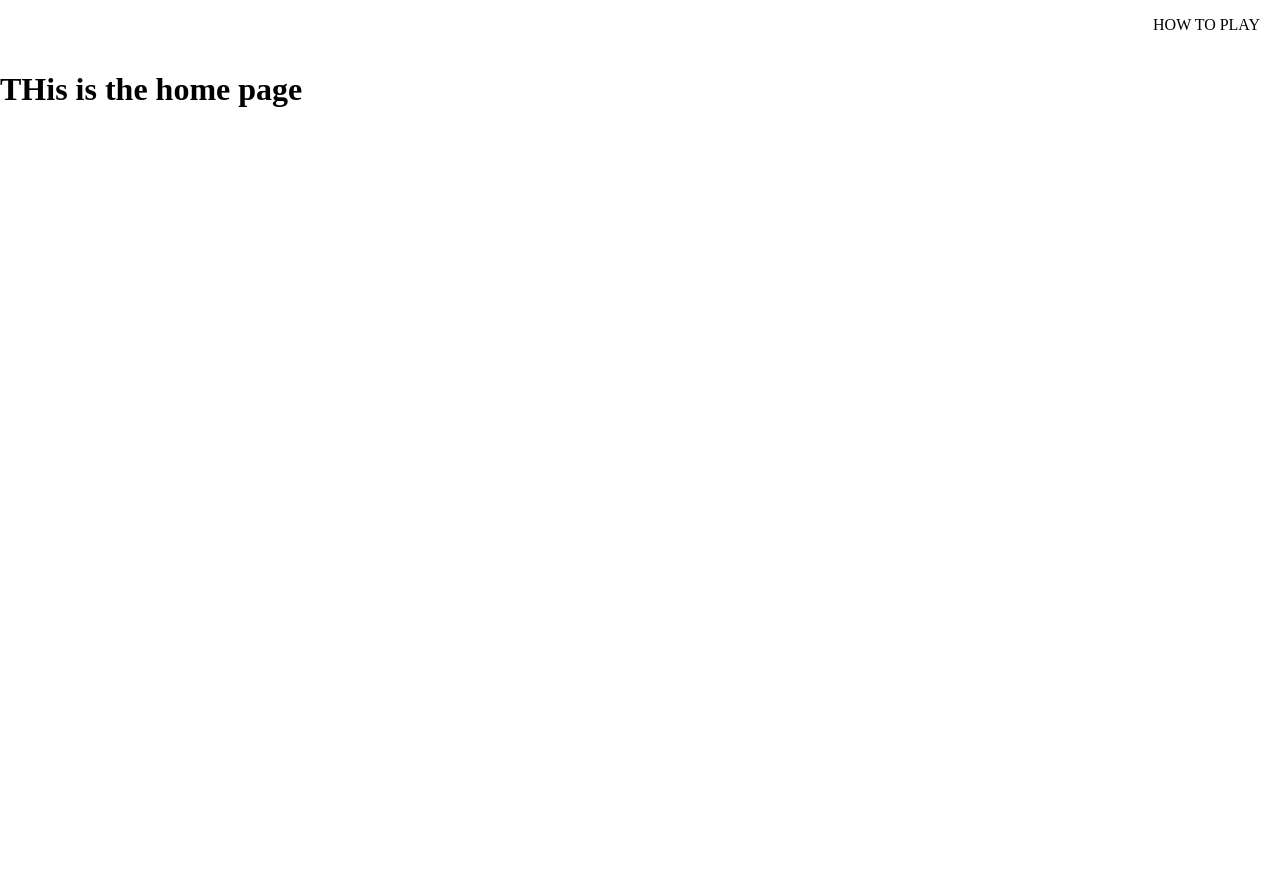
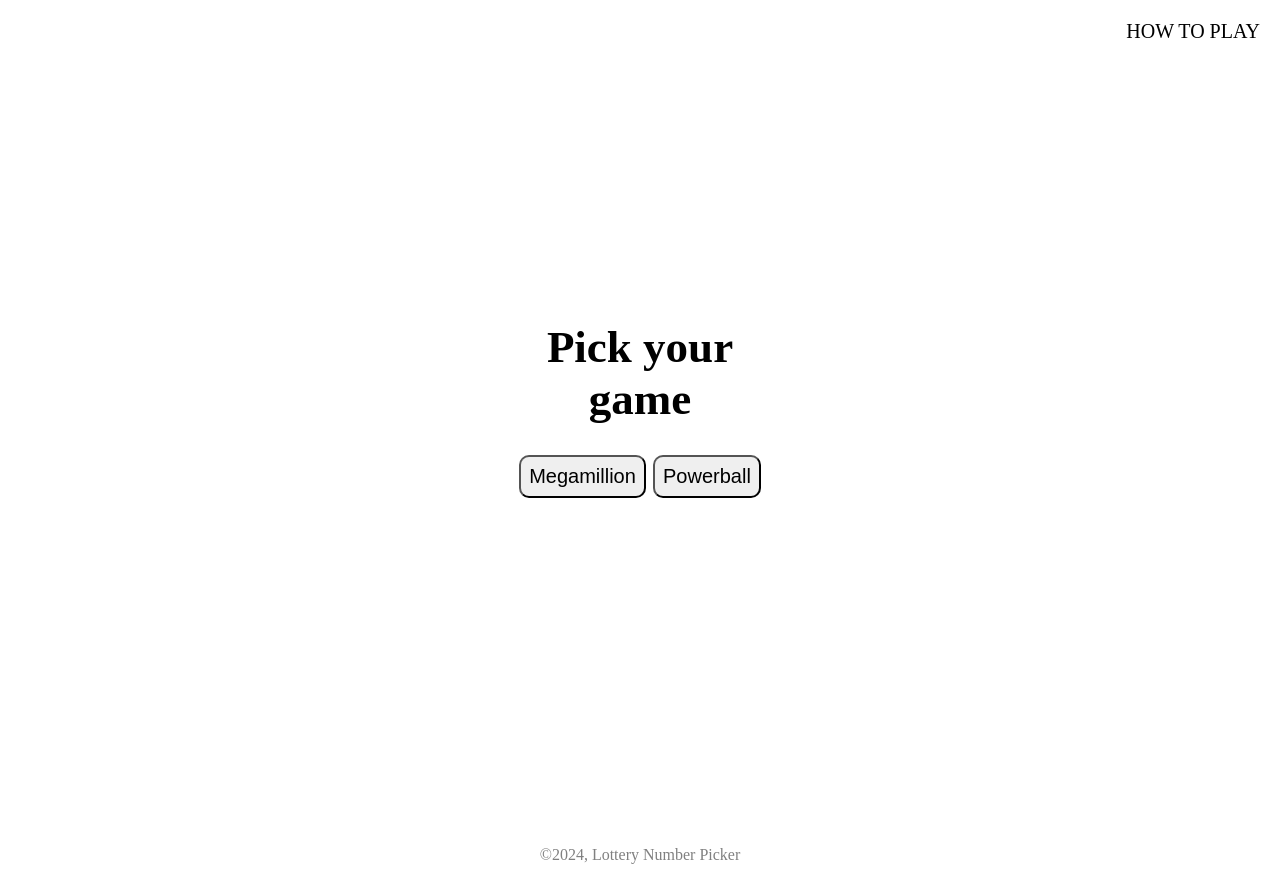
Before and after one commit to kendayao/lottery-number-picker, a React (Create React App) app: page / in a window 1280 px wide. Before the commit the page ends 800 px from the top, so only its background shows below. Built offline with nearby package versions, Linux system fonts and the light colour scheme.

Commit message:
styled footer, home, navigation

```diff
--- a/src/App.js
+++ b/src/App.js
@@ -5,16 +5,22 @@
 import Home from './routes/Home';
 import MegaMillion from './routes/MegaMillion';
 import Powerball from './routes/Powerball';
+import Footer from './components/Footer'
 
 function App() {
   return (
+    <div>
    <Routes>
     <Route path='/' element={<Navigation/>}>
       <Route index element={<Home/>}/>
       <Route path='powerball' element={<Powerball/>}/>
       <Route path='megamillion' element={<MegaMillion/>}/>
+
     </Route>
+
    </Routes>
+   <Footer/>
+   </div>
   );
 }
 
--- a/src/components/Footer.css
+++ b/src/components/Footer.css
@@ -0,0 +1,11 @@
+.footer{
+   text-align: center;
+
+   height: 50px;
+   margin-top: 200px;
+}
+
+.footer p {
+    padding-top: 20px;
+    color: rgb(128, 128, 128);
+}
--- a/src/components/Footer.js
+++ b/src/components/Footer.js
@@ -3,6 +3,14 @@
 
 function Footer(){
 
+    var date = new Date();
+    var year=date.getFullYear();
+
+    return(
+        <div className='footer'>
+            <p>&#169;{year}, Lottery Number Picker</p>
+        </div>
+    )
 }
 
 export default Footer
--- a/src/routes/Home.css
+++ b/src/routes/Home.css
@@ -0,0 +1,29 @@
+.home{
+margin-bottom: 100px;
+margin-top: 100px;
+}
+
+.home__body{
+    width: 20%;
+    padding: 10% 0;
+    margin: auto;
+    text-align: center;
+
+
+}
+
+.home__body h1 {
+    font-size: 45px;
+}
+
+
+.home__buttons{
+    display: flex;
+    justify-content: space-evenly
+}
+
+button {
+    font-size: 20px;
+    padding: 8px;
+    border-radius: 10px;
+}
--- a/src/routes/Home.js
+++ b/src/routes/Home.js
@@ -1,10 +1,19 @@
 import React from 'react'
+import './Home.css'
 
 function Home(){
 
     return(
-        <div>
-            <h1>THis is the home page</h1>
+        <div className='home'>
+            <div className='home__body'>
+                <h1>Pick your game</h1>
+                <div className='home__buttons'>
+                    <button>Megamillion</button>
+                    <button>Powerball</button>
+                </div>
+            </div>
+
+
         </div>
     )
 }
--- a/src/routes/Navigation.css
+++ b/src/routes/Navigation.css
@@ -1,9 +1,12 @@
 .navigation{
     display:flex;
     justify-content: flex-end;
+    width: 100%;
+
 
 }
 
-.navigation_link{
+.navigation__link{
     margin-right: 20px;
+    font-size: 20px;
 }
--- a/src/routes/Navigation.js
+++ b/src/routes/Navigation.js
@@ -5,11 +5,11 @@
 function Navigation(){
 
     return(
-            <Fragment>
-        <div className='navigation'>
-            <p className='navigation_link'>HOW TO PLAY</p>
-        </div>
-         <Outlet/>
+        <Fragment>
+            <div className='navigation'>
+                <p className='navigation__link'>HOW TO PLAY</p>
+            </div>
+            <Outlet/>
          </Fragment>
     )
 }
```
